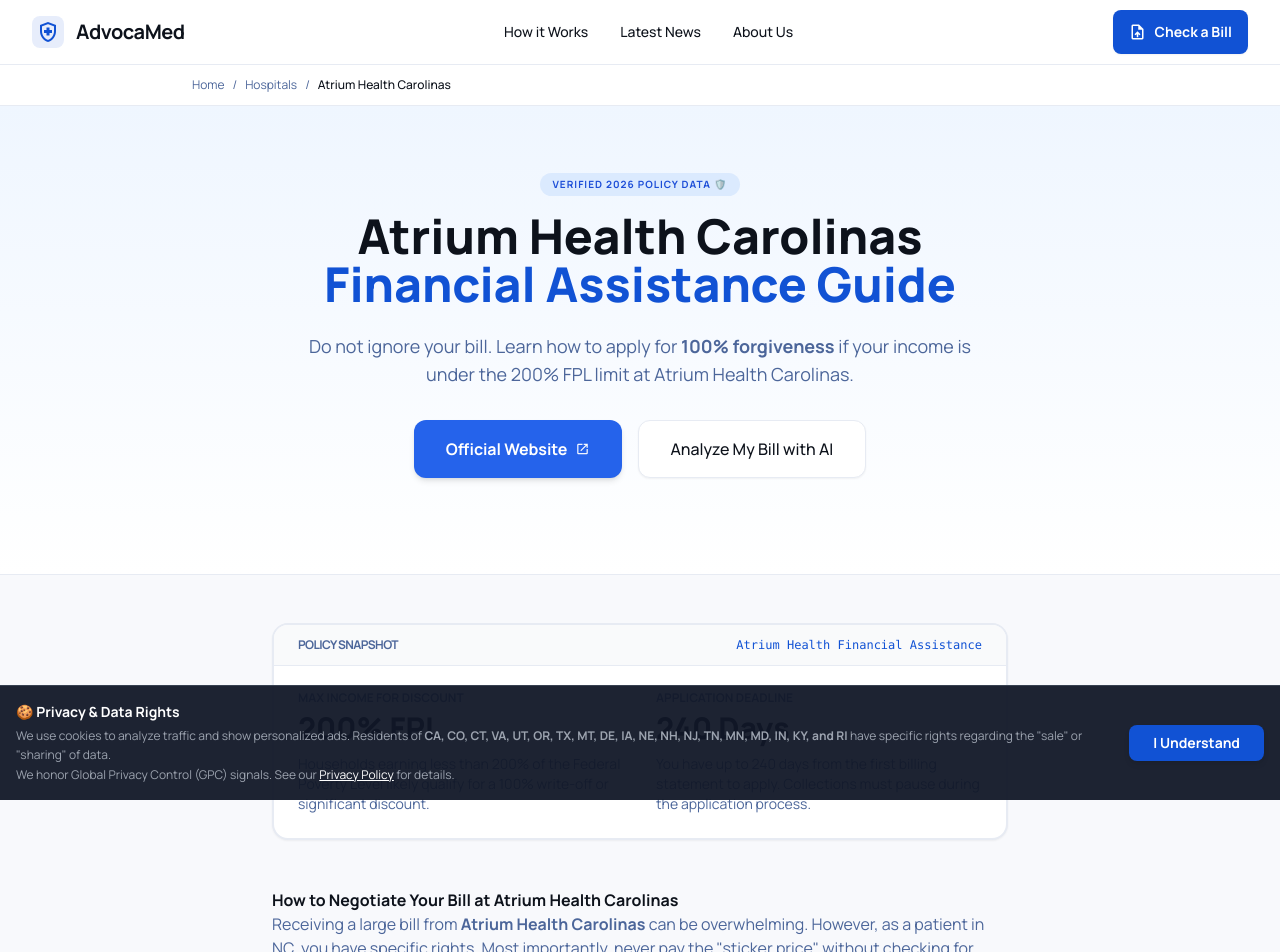
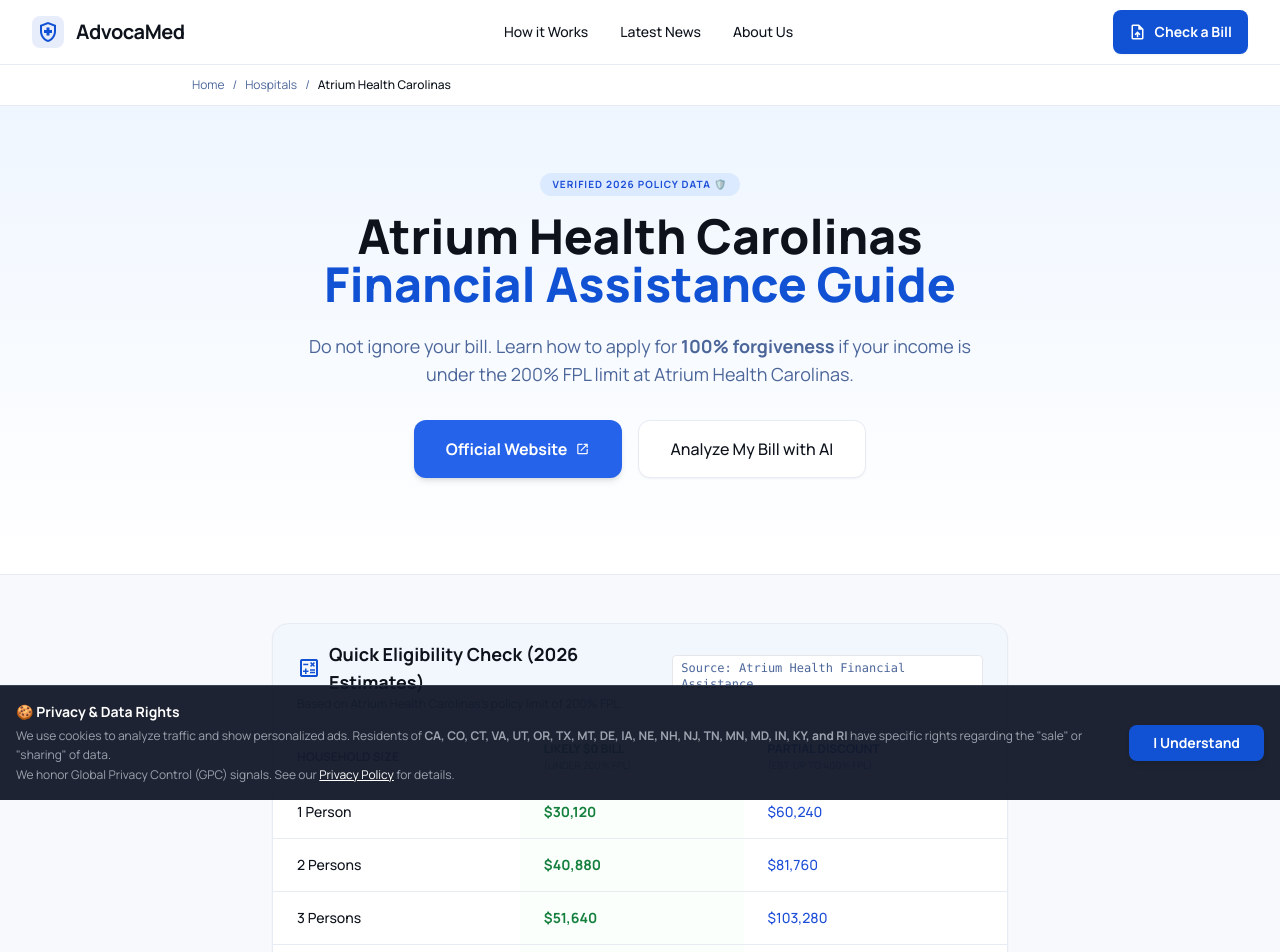
Before and after one commit to gkswjdgb/advocamed-ai, a React (Vite) app in the folder advocamed.ai/: page /hospital/atrium-health-carolinas in a window 1280 px wide. Shown: the top 952 px of the page. Built offline with nearby package versions, Linux system fonts and the light colour scheme.

Commit message:
Update HospitalGuide.tsx

```diff
--- a/advocamed.ai/pages/HospitalGuide.tsx
+++ b/advocamed.ai/pages/HospitalGuide.tsx
@@ -48,8 +48,17 @@ const HospitalGuide: React.FC = () => {
   const policySource = hospitalData.policy_note || "Standard Federal Guidelines (IRS 501r)";
   const state = hospitalData.state || "your state";
 
-  const seoTitle = `Get 100% Bill Forgiveness at ${hospitalName}: ${currentYear} Income Limits`;
+  const seoTitle = `${hospitalName} Financial Assistance & Charity Care Guide (2026 Updated)`;
   const seoDescription = `Don't pay your ${hospitalName} bill yet. If you earn less than ${fplThreshold}% of the poverty line, you likely qualify for $0 bills. Check your eligibility instantly.`;
+
+  // 2025/2026 Projected Federal Poverty Guidelines (Approximate)
+  const baseFPL = 15060;
+  const perPerson = 5380;
+
+  const calculateLimit = (size: number, percentage: number) => {
+    const limit = (baseFPL + (perPerson * (size - 1))) * (percentage / 100);
+    return limit.toLocaleString('en-US', { style: 'currency', currency: 'USD', maximumFractionDigits: 0 });
+  };
 
   const breadcrumbSchema = {
     "@context": "https://schema.org",
@@ -176,27 +185,53 @@ const HospitalGuide: React.FC = () => {
 
         <div className="max-w-3xl mx-auto px-4 py-12">
 
-            {/* Quick Stats Grid */}
-            <div className="bg-white dark:bg-surface-dark border-2 border-border-light dark:border-border-dark rounded-2xl overflow-hidden shadow-sm mb-12">
-                <div className="bg-gray-50 dark:bg-gray-800 px-6 py-3 border-b border-border-light dark:border-border-dark flex justify-between items-center">
-                    <span className="text-xs font-bold text-text-secondary-light dark:text-text-secondary-dark uppercase tracking-tighter">Policy Snapshot</span>
-                    <span className="text-xs text-primary font-mono truncate ml-4">{policySource}</span>
+            {/* Quick Eligibility Check Table */}
+            <div className="bg-white dark:bg-surface-dark border border-border-light dark:border-border-dark rounded-2xl overflow-hidden shadow-sm mb-12">
+                <div className="bg-primary/5 px-6 py-4 border-b border-border-light dark:border-border-dark flex flex-col sm:flex-row justify-between items-center gap-2">
+                    <div>
+                        <h2 className="text-lg font-bold text-text-main-light dark:text-text-main-dark flex items-center gap-2">
+                            <span className="material-symbols-outlined text-primary">calculate</span>
+                            Quick Eligibility Check (2026 Estimates)
+                        </h2>
+                        <p className="text-xs text-text-secondary-light dark:text-text-secondary-dark">Based on {hospitalName}'s policy limit of {fplThreshold}% FPL.</p>
+                    </div>
+                    <span className="text-xs font-mono bg-white dark:bg-gray-800 px-2 py-1 rounded border border-gray-200 dark:border-gray-700 text-text-secondary-light dark:text-text-secondary-dark">
+                        Source: {policySource}
+                    </span>
                 </div>
-                <div className="p-6 grid grid-cols-1 md:grid-cols-2 gap-8">
-                    <div>
-                        <p className="text-xs text-text-secondary-light dark:text-text-secondary-dark uppercase font-bold mb-1">Max Income for Discount</p>
-                        <p className="text-3xl font-black text-text-main-light dark:text-text-main-dark">{fplThreshold}% FPL</p>
-                        <p className="text-sm text-text-secondary-light dark:text-text-secondary-dark mt-2">
-                            Households earning less than {fplThreshold}% of the Federal Poverty Level likely qualify for a 100% write-off or significant discount.
-                        </p>
-                    </div>
-                    <div>
-                        <p className="text-xs text-text-secondary-light dark:text-text-secondary-dark uppercase font-bold mb-1">Application Deadline</p>
-                        <p className="text-3xl font-black text-text-main-light dark:text-text-main-dark">{deadline} Days</p>
-                        <p className="text-sm text-text-secondary-light dark:text-text-secondary-dark mt-2">
-                            You have up to {deadline} days from the first billing statement to apply. Collections must pause during the application process.
-                        </p>
-                    </div>
+
+                <div className="overflow-x-auto">
+                    <table className="w-full text-sm text-left">
+                        <thead className="text-xs text-text-secondary-light dark:text-text-secondary-dark uppercase bg-gray-50 dark:bg-gray-800/50 border-b border-border-light dark:border-border-dark">
+                            <tr>
+                                <th className="px-6 py-3 font-bold">Household Size</th>
+                                <th className="px-6 py-3 font-bold text-green-700 dark:text-green-400">
+                                    Likely $0 Bill <br/>
+                                    <span className="text-[10px] font-normal opacity-80">(Under {fplThreshold}% FPL)</span>
+                                </th>
+                                <th className="px-6 py-3 font-bold text-blue-700 dark:text-blue-400">
+                                    Partial Discount <br/>
+                                    <span className="text-[10px] font-normal opacity-80">(Est. up to 400% FPL)</span>
+                                </th>
+                            </tr>
+                        </thead>
+                        <tbody className="divide-y divide-border-light dark:divide-border-dark">
+                            {[1, 2, 3, 4, 5].map((size) => (
+                                <tr key={size} className="hover:bg-gray-50 dark:hover:bg-gray-800/50 transition-colors">
+                                    <td className="px-6 py-4 font-medium text-text-main-light dark:text-text-main-dark">{size} Person{size > 1 ? 's' : ''}</td>
+                                    <td className="px-6 py-4 font-bold text-green-700 dark:text-green-400 bg-green-50/30 dark:bg-green-900/10">
+                                        {calculateLimit(size, fplThreshold)}
+                                    </td>
+                                    <td className="px-6 py-4 font-medium text-blue-700 dark:text-blue-400">
+                                        {calculateLimit(size, 400)}
+                                    </td>
+                                </tr>
+                            ))}
+                        </tbody>
+                    </table>
+                </div>
+                <div className="p-4 bg-gray-50 dark:bg-gray-800/30 text-[10px] text-text-secondary-light dark:text-text-secondary-dark border-t border-border-light dark:border-border-dark">
+                    *Estimates based on Federal Poverty Guidelines. Actual eligibility depends on assets and medical necessity. "Partial Discount" is a common standard (400% FPL) but varies by hospital.
                 </div>
             </div>
 
```
